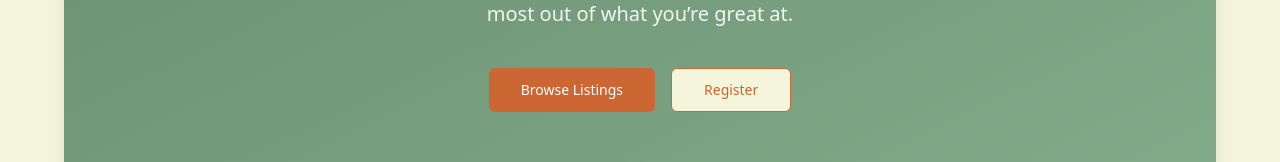
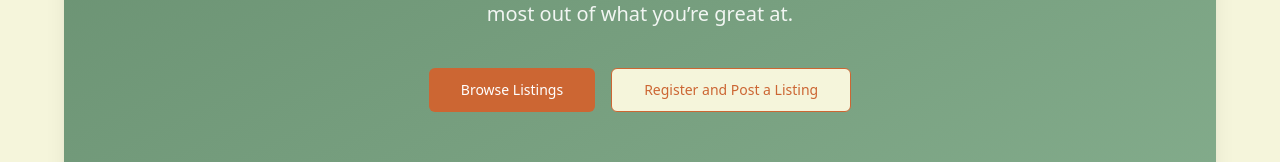
Before and after one commit to mansourmohamed2608/skillswap-app, a Next.js app in the folder frontend/: page / in a window 1280 px wide. Shown: the part 489-651 px from the top of the page. Built offline with nearby package versions, Linux system fonts and the light colour scheme; no server answers; the database is empty.

Commit message:
update guest post cta label text

```diff
--- a/frontend/src/features/home/components/HomePageContent.tsx
+++ b/frontend/src/features/home/components/HomePageContent.tsx
@@ -141,7 +141,7 @@ export function HomePageContent({
             </Button>
             <Button size="lg" variant="outline" asChild className="w-full border-accent text-accent transition-transform hover:-translate-y-0.5 hover:bg-accent hover:text-accent-foreground sm:w-auto">
               <Link href={isAuthenticated ? "/listings/new" : "/auth/signup"}>
-                {isAuthenticated ? t('home.hero.ctaPost') : t('events.registerCta', 'Register')}
+                {isAuthenticated ? t('home.hero.ctaPost') : t('events.registerAndPostCta', 'Register and Post a Listing')}
               </Link>
             </Button>
           </div>
```
